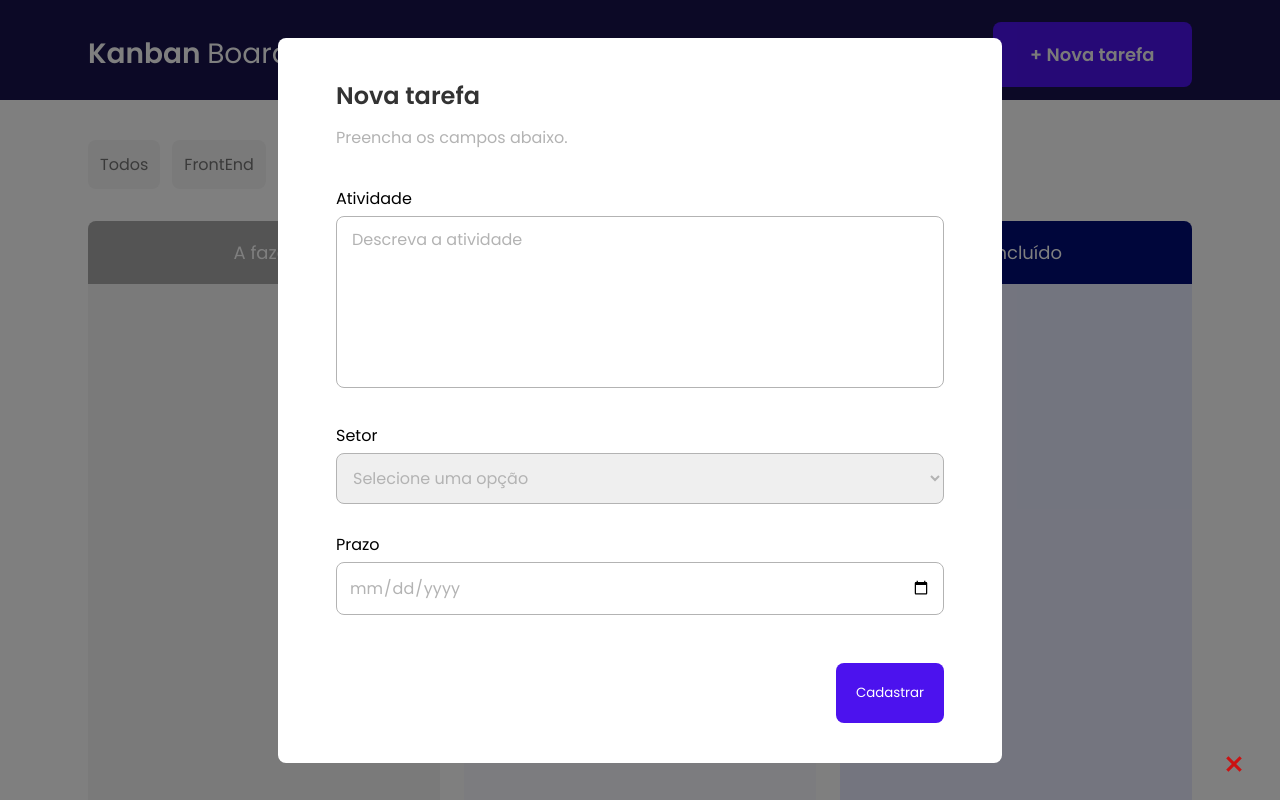
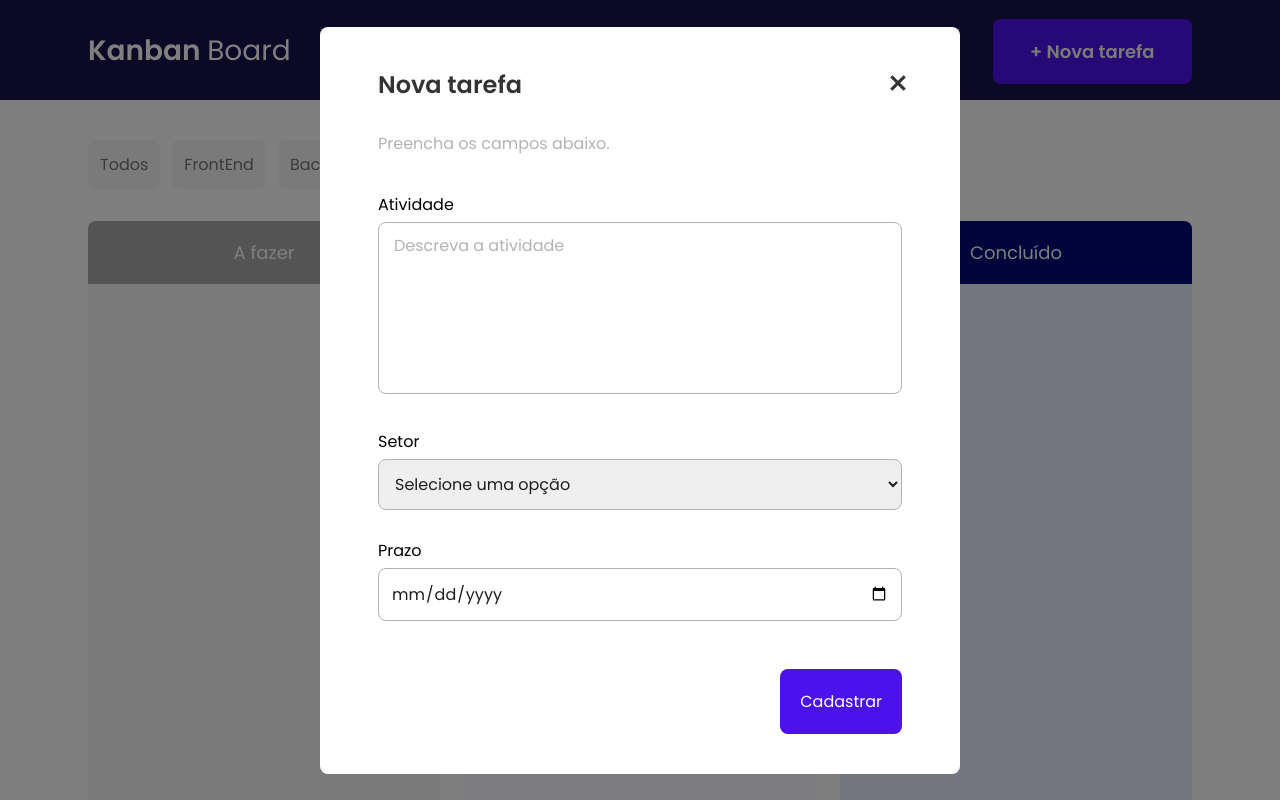
Before and after one commit to juliannalencar/kanban-project_JS, a plain HTML site: page index.html in a window 1280 px wide. Both pictures are taken after a click on the button "+ Nova tarefa". Shown: the top 800 px of the page. Drawn offline with nearby package versions, Linux system fonts and the light colour scheme; no server answers.

Commit message:
feat(styles): adjust modal styling

```diff
--- a/index.html
+++ b/index.html
@@ -66,9 +66,7 @@
       <div class="head">
         <span id="creationModeTitle">Nova tarefa</span>
         <span id="editingModeTitle">Editar tarefa</span>
-        <button class="material-symbols-outlined" onclick="closeModal()">
-          close
-        </button>
+        <button class="material-symbols-outlined" id="close" onclick="closeModal()">close</button>
       </div>
 
       <p class="modal-description">Preencha os campos abaixo.</p>
--- a/style.css
+++ b/style.css
@@ -15,7 +15,6 @@
   align-items: center;
   background-color: #18134C;
   flex-wrap: wrap;
-
   color: #FFF;
 }
 
@@ -29,7 +28,7 @@
     }
 
     .header .left-side h1 {
-      margin: 33px auto 33px 88px;
+      margin: 30px auto 30px 88px;
       font-size: 28px;
     }
 
@@ -167,19 +166,6 @@
         flex-direction: column;
       }
 
-      .container .column .body .add_btn {
-        background: none;
-        border: 1px solid;
-        border-radius: 10px;
-        padding: 5px;
-        display: flex;
-        justify-content: center;
-        align-items: center;
-        width: 100%;
-        cursor: pointer;
-        color: #444;
-      }
-
       /* tarefas*/
       .container .column .body .card {
         position: relative;
@@ -238,7 +224,7 @@
 
   #modal .box {
     background-color: #FFF;
-    width: 724px;
+    width: 640px;
     border-radius: 8px;
     overflow: hidden;
     padding: 40px;
@@ -247,7 +233,7 @@
     #modal .box .head {
       display: flex;
       justify-content: space-between;
-      padding: 0 18px;
+      padding-left: 18px;
     }
 
       #modal .box .head span {
@@ -262,7 +248,16 @@
         font-size: 24px;
         font-weight: 700;
         cursor: pointer;
-        color: #cb1212;
+        color: #333;
+        margin-top: 28px;
+        margin-right: 0;
+      }
+
+      #modal .box .head button#close {
+        position: relative;
+        background-color: transparent;
+        border: none;
+        cursor: pointer;
       }
 
     #modal .box .modal-description {
@@ -298,20 +293,18 @@
         border-radius: 8px;
         font-size: 16px;
         border: 1px solid #B3B3B3;
-        color: #B3B3B3;
+        color: #1E1E1E;
+      }
+
+      #modal .box .form select,
+      #modal .box .form input {
+        padding: 12px;
       }
 
       #modal .box .form textarea {
         padding: 10px 15px;
         resize: none;
-      }
-
-      #modal .box .form select {
-        padding: 12px;
-      }
-
-      #modal .box .form input {
-        padding: 12px;
+        color: #1E1E1E;
       }
 
       #modal .box .form button {
@@ -323,6 +316,7 @@
         color: #FFF;
         border-radius: 8px;
         border: none;
+        font-size: 16px;
       }
 
       #user-list {
```
